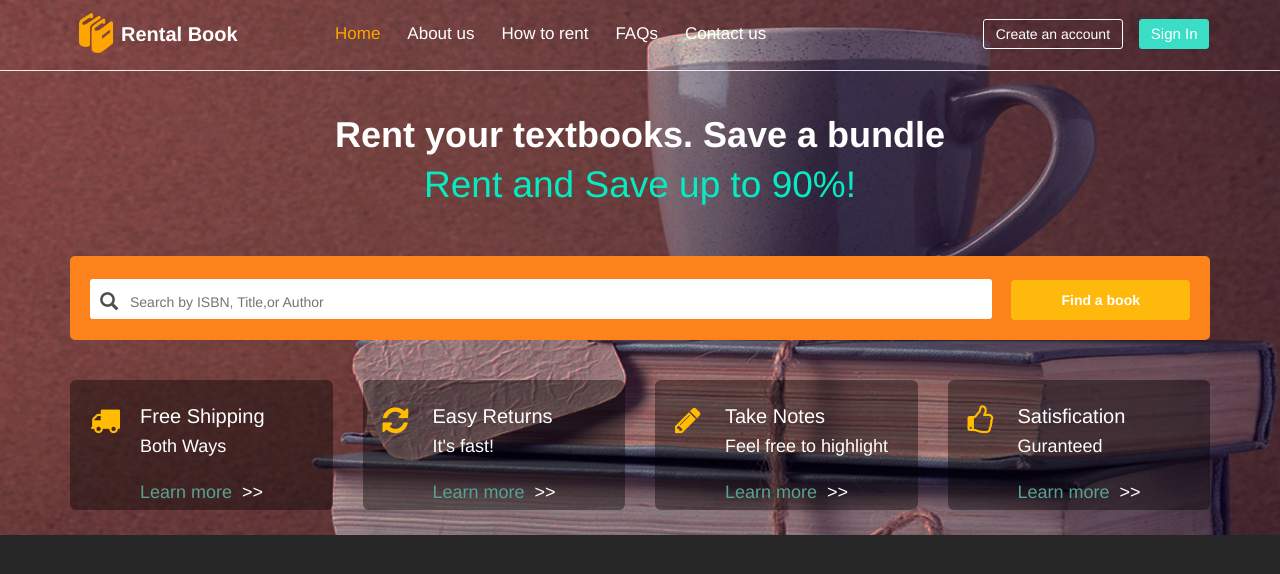
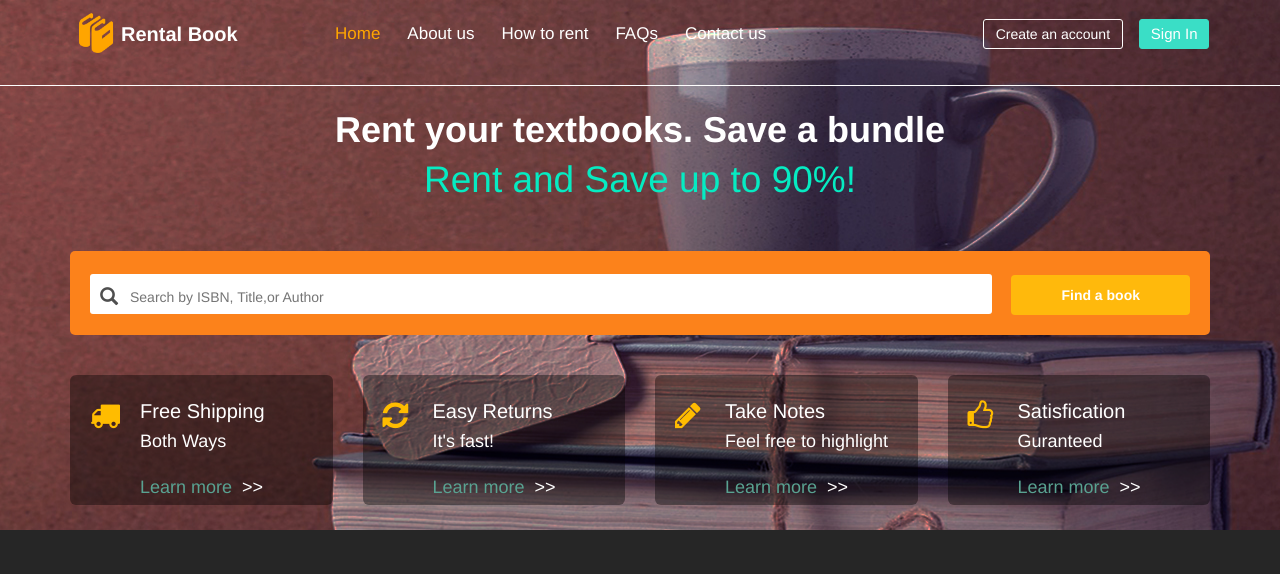
Before and after one commit to Praveen-O-Krishnan/bookstore, a website: page index.html in a window 1280 px wide. Drawn offline with nearby package versions, Linux system fonts and the light colour scheme.

Commit message:
modify header boder

```diff
--- a/css/header-navigation.css
+++ b/css/header-navigation.css
@@ -1,4 +1,7 @@
-
+.menuborder{
+border-bottom:1px solid #fff;
+padding: 10px;
+}
 .logoimage{
   width: 40px;
   margin-top: 20px;
@@ -146,15 +149,3 @@ margin-left: 57px;
   margin-left: 8px;
   font-size: 15px;
 }
-.hrline{
-  background-color: #9d928c;
-  margin-top: 5px;
-  width:100%;
-}
-@media only screen and (min-width:1200px) {
-.hrline{
-  background-color: #9d928c;
-margin top:200px;
-  width:100%;
-  }
-}
--- a/index.html
+++ b/index.html
@@ -64,8 +64,10 @@
           </div>
           </div>
         </div>
+        <div class="container-fluid">
         <div class="row">
-          <hr class="hrline">
+        <div class="menuborder"></div>
+        </div>
         </div>
         <!-- header-logopart by Akanksha end-->
 
```
